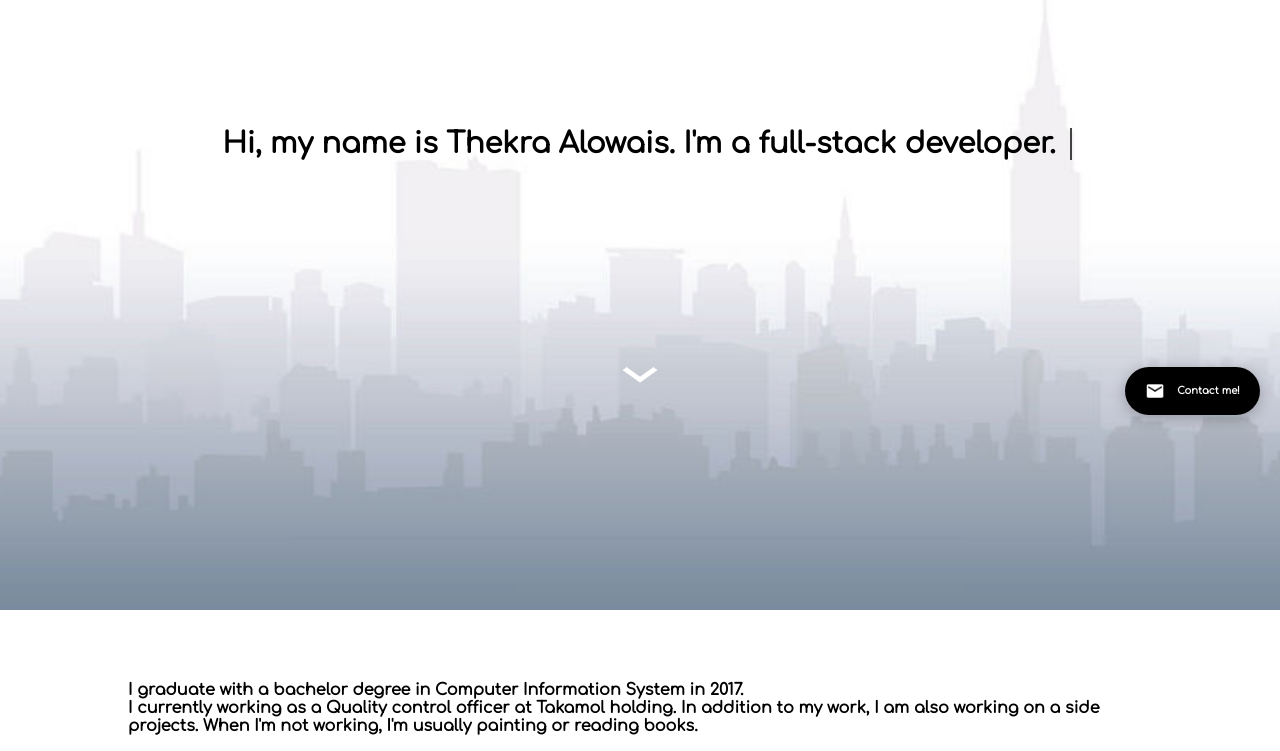
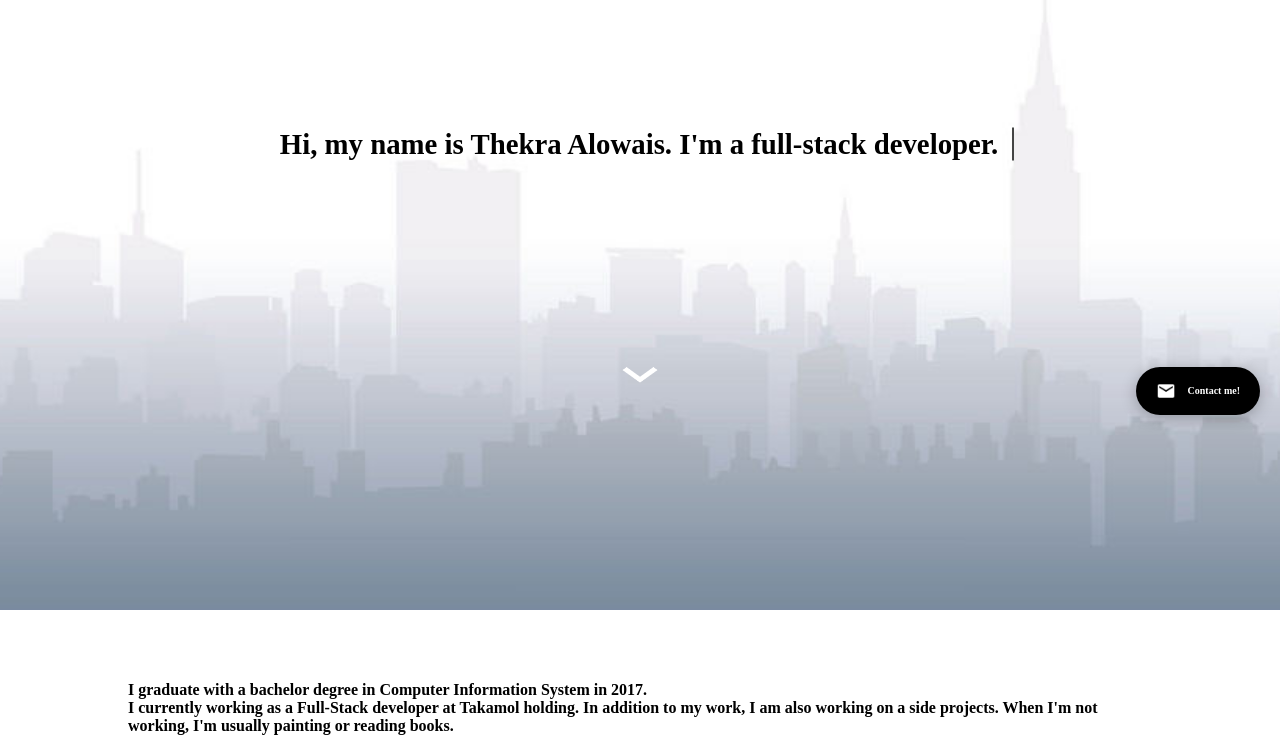
Before and after one commit to Thekraalowais/portfolio, a plain HTML site: page index.html in a window 1280 px wide. Shown: the part 370-1121 px from the top of the page. Drawn offline with nearby package versions, Linux system fonts and the light colour scheme.

Commit message:
Update about section

```diff
--- a/index.html
+++ b/index.html
@@ -6,10 +6,10 @@
     <meta http-equiv="X-UA-Compatible" content="ie=edge" />
     <title>Thekra Alowais</title>
     <link rel="stylesheet" href="style.css" />
-    <link
+    <!-- <link
       href="https://fonts.googleapis.com/css?family=Comfortaa|Noto+Serif+SC"
       rel="stylesheet"
-    />
+    /> -->
   </head>
 
   <body>
@@ -46,7 +46,7 @@
       <h4>
         I graduate with a bachelor degree in Computer Information System in
         2017. <br />
-        I currently working as a Quality control officer at Takamol holding. In
+        I currently working as a Full-Stack developer at Takamol holding. In
         addition to my work, I am also working on a side projects. When I'm not
         working, I'm usually painting or reading books.
       </h4>
--- a/style.css
+++ b/style.css
@@ -5,7 +5,6 @@ body {
   margin: 0;
   padding-top: 80px;
   font-family: "Noto Serif SC", serif;
-  font-family: "Comfortaa", cursive;
 }
 nav div {
   position: fixed;
@@ -31,7 +30,7 @@ nav div a {
   transition: 0.5s;
   padding: 5px 10px;
 }
-
+/* Insert content before every <a> element's */
 nav div a:before {
   content: "";
   position: absolute;
@@ -251,7 +250,7 @@ p {
     width: 0;
   }
   to {
-    width: 30em;
+    width: 26em;
   }
 }
 @keyframes blinkTextCursor {
```
